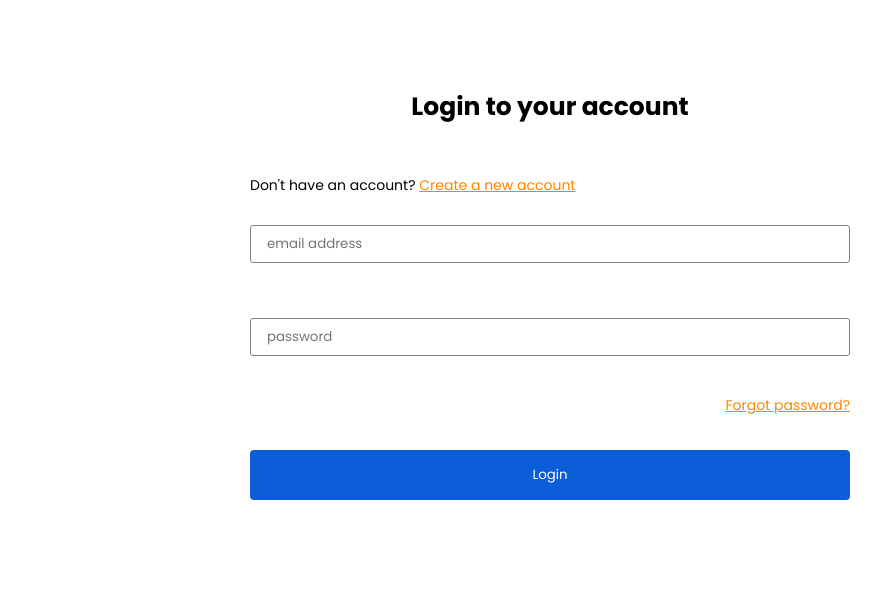
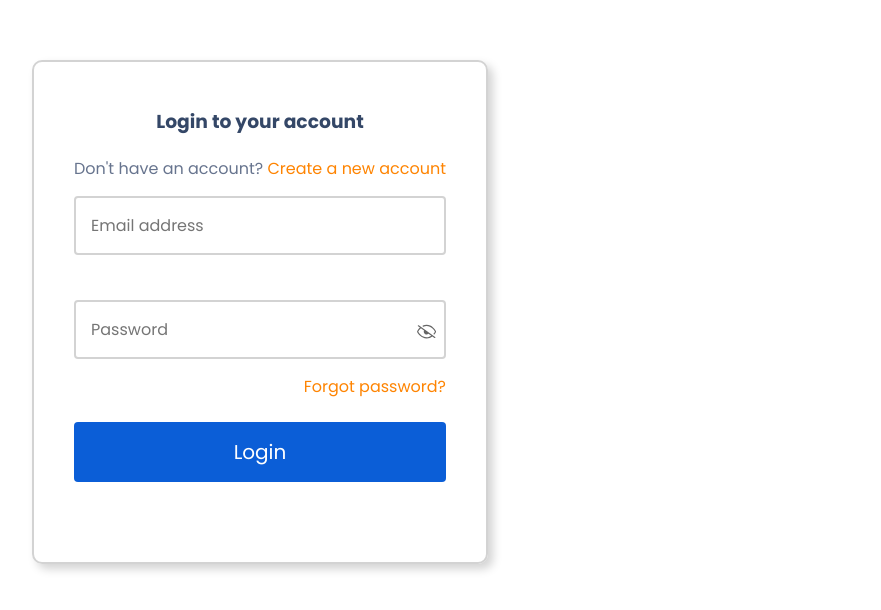
Before and after one commit to ANSAR-HUSEN/Evangadi-Forum, a React (Vite) app in the folder client/: page /login in a window 1280 px wide. Shown: the top 610 px of the page, without its empty margins (90-971 px from the left). Built offline with nearby package versions, Linux system fonts and the light colour scheme.

Commit message:
login component final commit

```diff
--- a/client/package.json
+++ b/client/package.json
@@ -12,6 +12,7 @@
   "dependencies": {
     "react": "^18.3.1",
     "react-dom": "^18.3.1",
+    "react-icons": "^5.3.0",
     "react-router-dom": "^6.26.2"
   },
   "devDependencies": {
--- a/client/src/Pages/Login.jsx
+++ b/client/src/Pages/Login.jsx
@@ -1,14 +1,24 @@
-import React, { useRef } from "react";
+import React, { useRef, useState } from "react";
 import { useNavigate } from "react-router-dom";
-import './login.css'
+import "./login.css";
+import { GoEyeClosed, GoEye } from "react-icons/go";
 
 function Login() {
+   //useNavigate --->to re-direct user to homepage after successful login
    const navigate = useNavigate();
+   //useRef ---> allows to access input field values without causing re-renders
    const emailDom = useRef();
    const passwordDom = useRef();
+   const [showPassword, setShowPassword] = useState(false);
+   //password is hidden by default
+
+   const togglePasswordVisibility = () => {
+      setShowPassword(!showPassword);
+   };
 
    async function handleSubmit(e) {
       e.preventDefault();
+      //function runs when the user submits the form
 
       const emailValue = emailDom.current.value;
       const passwordValue = passwordDom.current.value;
@@ -33,7 +43,6 @@ function Login() {
 
    return (
       <section className="login">
-
          <div className="login__container">
             <form onSubmit={handleSubmit}>
                <div>
@@ -42,27 +51,32 @@ function Login() {
                      Don't have an account? <a href="">Create a new account</a>
                   </p>
 
-                  <input className="emailField"
+                  <input
+                     className="emailField"
                      type="email"
-                     placeholder="email address"
+                     placeholder="Email address"
                      ref={emailDom}
                   />
                </div>
                <br />
 
-               <div>
+               <div className="password__container">
                   <input
-                     type="password"
-                     placeholder="password"
+                     type={showPassword ? "text" : "password"}
+                     placeholder="Password"
                      ref={passwordDom}
                   />
-                  <p className="pass">
-                     <a href="">Forgot password?</a>
-                  </p>
+                  <span
+                     className="password-toggle-icon"
+                     onClick={togglePasswordVisibility}
+                  >
+                     {showPassword ? <GoEye /> : <GoEyeClosed />}
+                  </span>
+                  <span className="forget_pass">
+                     <a href="">Forgot password? </a>
+                  </span>
                </div>
-               <button type="submit">
-                  Login
-               </button>
+               <button type="submit">Login</button>
             </form>
          </div>
       </section>
--- a/client/src/Pages/login.css
+++ b/client/src/Pages/login.css
@@ -1,33 +1,38 @@
 .login {
+   height: 100vh;
    display: flex;
    flex-direction: column;
    align-items: center;
+    width: 700px;
 }
 
 .login__container {
    display: flex;
    flex-direction: column;
-   /* background-color: gainsboro; */
-   border-radius: 1px solid black;
-   width: 600px;
+   border-radius: 10px;
+
    margin-top: 60px;
+   border: 2px solid lightgray;
+   padding: 40px;
+   box-shadow: 5px 5px 10px lightgray;
 }
 
 .login__container h3 {
    text-align: center;
-   font-size: 25px;
-   margin: 20px 0;
+   color: #344767;
+   margin: 5px 0;
 }
 
 .login__container p {
    padding: 10px 0;
-   font-size: 14px;
+   font-size: 16px;
+   color: #67748E;
 }
 
 .login__container form {
    display: flex;
    flex-direction: column;
-   gap: 10px;
+   gap: 5px;
 }
 
 .login__container form div {
@@ -38,14 +43,21 @@
 
 .login__container a {
    color: var(--primary-color);
+    text-align: right;
+    text-decoration: none;
+}
+.login__container a:hover {
+   text-decoration: underline;
 }
 
 .login__container form input {
    margin-bottom: 10px;
-   padding: 8px 16px;
+   font-size: 16px;
+   color: #67748E;
+   padding: 15px;
    background-color: white;
-   border: 0.1px solid grey;
-   border-radius: 3px;
+   border: 2px solid lightgray;
+   border-radius: 4px !important;
    transition: border-bottom 0.3s ease-in-out;
 }
 .login__container form input:focus {
@@ -53,6 +65,30 @@
    border-bottom: 3px solid var(--primary-color);
 }
 
+.password__container {
+    position: relative;
+    display: flex;
+    align-items: center;
+
+}
+
+.password__container input {
+    width: 100%;
+    padding-right: 30px;
+}
+
+.password-toggle-icon {
+    position: absolute;
+    margin-top: 20px;
+    right: 10px;
+    cursor: pointer;
+    color: #666;
+    font-size: 1.2em;
+}
+
+.password-toggle-icon:hover {
+   color: black;
+}
 .login__container form input:focus::after {
    width: 100%;
 }
@@ -62,11 +98,12 @@
    align-items: center;
    justify-content: center;
    width: 100%;
-   height: 50px;
+   padding: 15px;
    border: none;
    text-align: center;
    vertical-align: middle;
    margin-bottom: 40px;
+   font-size: 20px;
    cursor: pointer;
    background-color: var(--primary-button);
    color: white;
@@ -76,6 +113,11 @@
 .login__container button:hover {
    background-color: #3a59ef !important;
 }
-.pass {
-   text-align: right;
+
+.forget_pass {
+  width: 100%;
+  text-align: right;
+margin-bottom: 18px;
+
+
 }
--- a/client/src/index.css
+++ b/client/src/index.css
@@ -10,5 +10,9 @@
 
 }
 *{
+
+  margin: 0;
+  padding: 0;
+  box-sizing: border-box;
   font-family:  "Poppins", sans-serif;
 }
```
Also changed, not shown: 1 other file (tests, documents, lock files or other folders).
